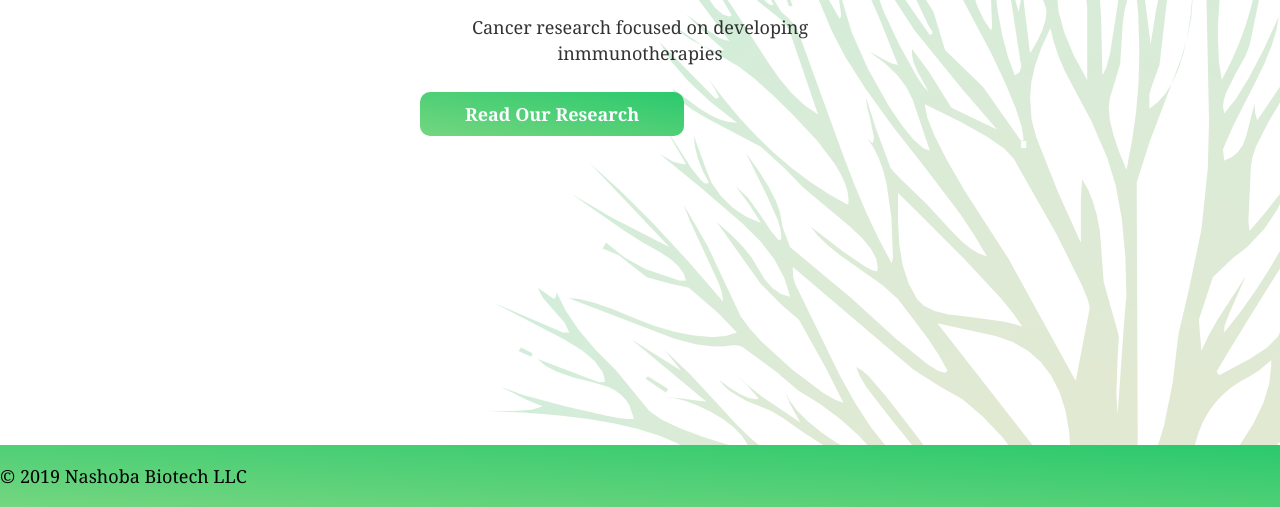
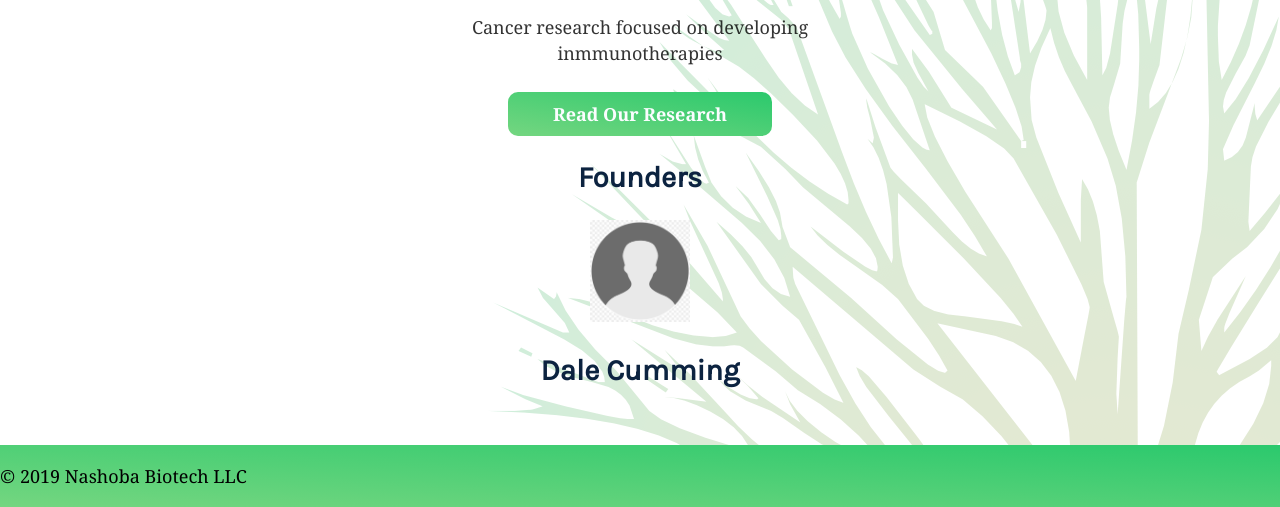
Before and after one commit to EthanNC/nashoba-biotech, a Gatsby site: page / in a window 1280 px wide. Shown: the part 293-800 px from the top of the page. Built offline with nearby package versions, Linux system fonts and the light colour scheme; Gatsby itself is replaced by a stand-in of ours.

Commit message:
centered and founders

```diff
--- /dev/null
+++ b/src/components/founder.js
@@ -0,0 +1,28 @@
+import React from 'react'
+import Avatar from '../images/avatar.png'
+import styled from "styled-components"
+import { Container } from "./layoutComponents"
+
+const Founder = ({image, name, link}) => (
+    <Container>
+        <div>
+            <img style={{maxWidth: "100px"}} src={Avatar}/>
+            <h2>Dale Cumming</h2>
+        </div>
+    </Container>
+)
+
+const StyledFounder = styled(Founder)`
+  color: var(--black);
+  margin-bottom: 1rem;
+  h1 {
+    display: block;
+    margin: 0 auto;
+  }
+  img{
+    border-radius: 50%;
+    width: 10px;
+  }
+  margin: 0 auto;
+`
+export default StyledFounder
--- a/src/pages/index.js
+++ b/src/pages/index.js
@@ -1,9 +1,10 @@
 import React from "react"
 import Layout from "../components/layout"
 import Logo from "../images/logo.png"
-import { Container } from "../components/layoutComponents"
+import { Container, Row, Column} from "../components/layoutComponents"
 import SEO from "../components/seo"
 import Button from "../components/button"
+import Founder from "../components/founder"
 
 const IndexPage = () => (
   <Layout>
@@ -11,8 +12,7 @@ const IndexPage = () => (
       <SEO title="Home" keywords={[`gatsby`, `application`, `react`]} />
       <p style={{ textAlign: "center", maxWidth: 440 }}>
         Cancer research focused on developing inmmunotherapies
-    </p>
-    <Button style={{textAlign:"center"}}>Read Our Research</Button>
+      </p>
     <div
       style={{
         backgroundImage: `url(${Logo})`,
@@ -25,6 +25,21 @@ const IndexPage = () => (
         opacity: 0.2,
       }}
     />
+    <div style={{ textAlign: "center", maxWidth: 440 }}>
+      <Button>Read Our Research</Button>
+    </div>
+    <div style={{ textAlign: "center", maxWidth: 440, margin: "25px 50px"}}>
+    <h2>Founders</h2>
+    {/* <Row>
+      <Column>
+        <Founder/>
+      </Column>
+      <Column>
+        Founder 2
+      </Column>
+    </Row> */}
+    <Founder/>
+    </div>
     </Container>
   </Layout>
 )
```
Also changed, not shown: src/images/avatar.png (added).
